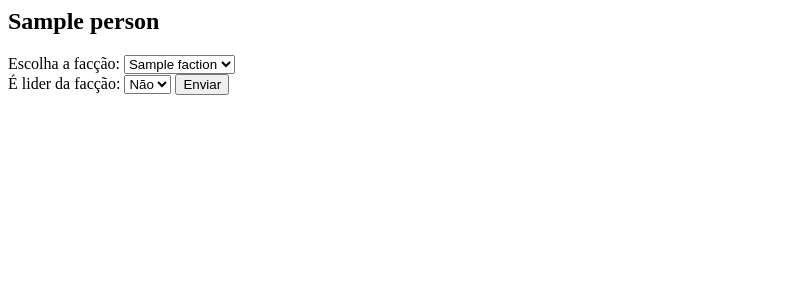
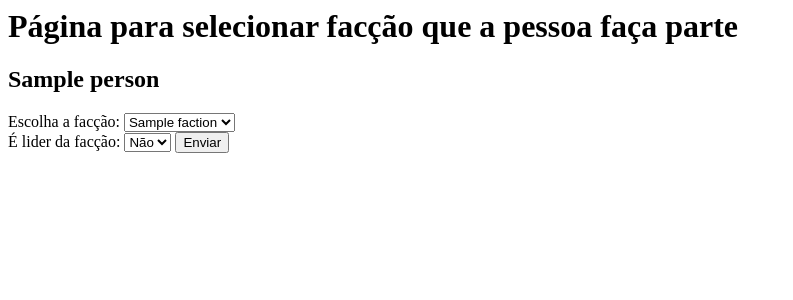
Before and after one commit to gylmonteiro/dirty_list, a Django app: template criminal_management/templates/select_factions.html in a window 1280 px wide. Shown: the top 300 px of the page, without its empty margins (0-793 px from the left). Run offline with Django 5.2, Linux system fonts and the light colour scheme; the template is opened without the code that fills it: values that come from a table or form of the project are taken from there, others are empty; tables that the repository leaves empty hold one stand-in row (values such as "Sample post").

Commit message:
feat: ajustado código para pep8

```diff
--- a/criminal_management/templates/registration_incident.html
+++ b/criminal_management/templates/registration_incident.html
@@ -11,6 +11,9 @@
       <input type='submit' value='Registrar'>
 
     </form>
+
+<hr>
+
 
 {% comment %} Script abaixo renderiza um campo dinâmico para pesquisar {% endcomment %}
 
--- a/criminal_management/templates/select_factions.html
+++ b/criminal_management/templates/select_factions.html
@@ -1,3 +1,4 @@
+<h1> Página para selecionar facção que a pessoa faça parte</h1>
 <h2> {{person.name}} </h2>
 
     <form action="{% url "add-member"%}"  method="POST">
--- a/criminal_management/views.py
+++ b/criminal_management/views.py
@@ -1,4 +1,3 @@
-from typing import Any
 from django.shortcuts import redirect
 from django.views import generic
 from .models import Faction, Incident
@@ -65,6 +64,7 @@ class RegisterIncident(generic.CreateView):
 
         return super().form_valid(form)
 
+
 '''
 class FactionUpdateView(generic.View):
 
```
Also changed, not shown: criminal_management/forms.py (line endings or trailing spaces). Lines whose indentation alone changed are shown as unchanged.
